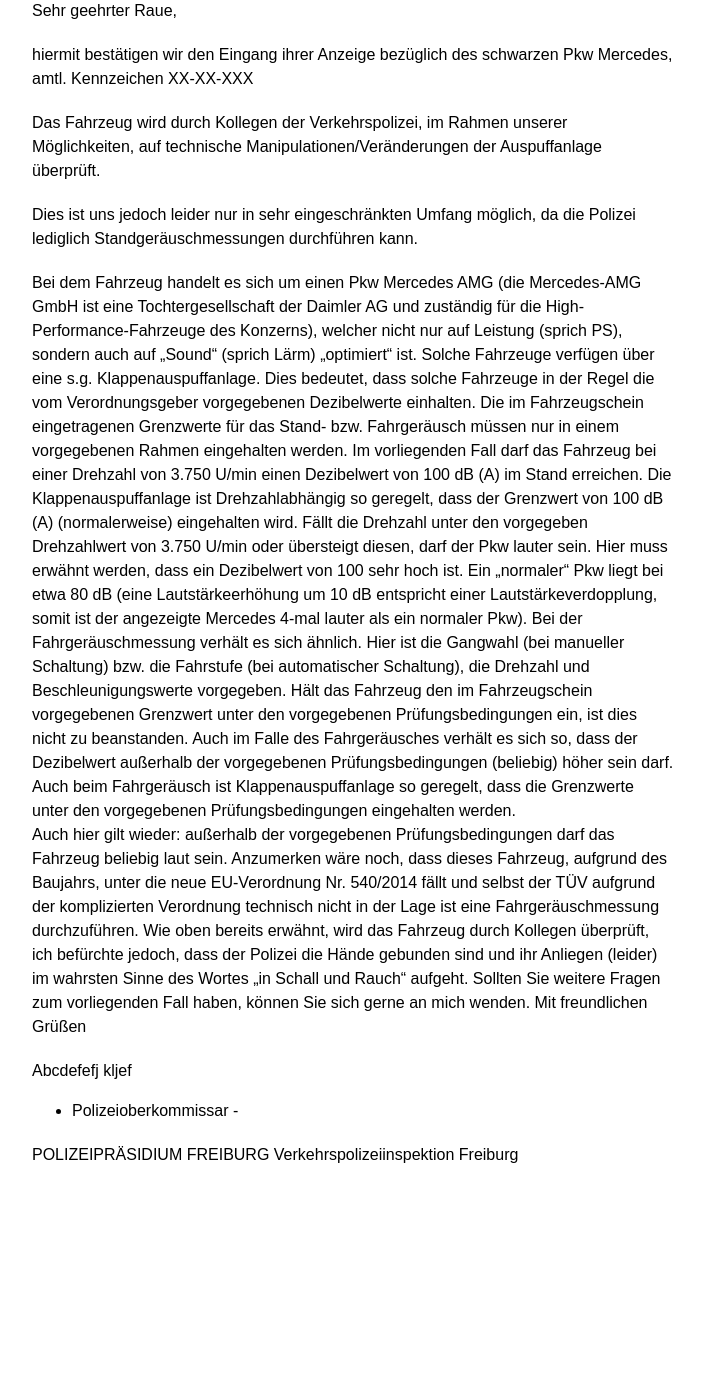
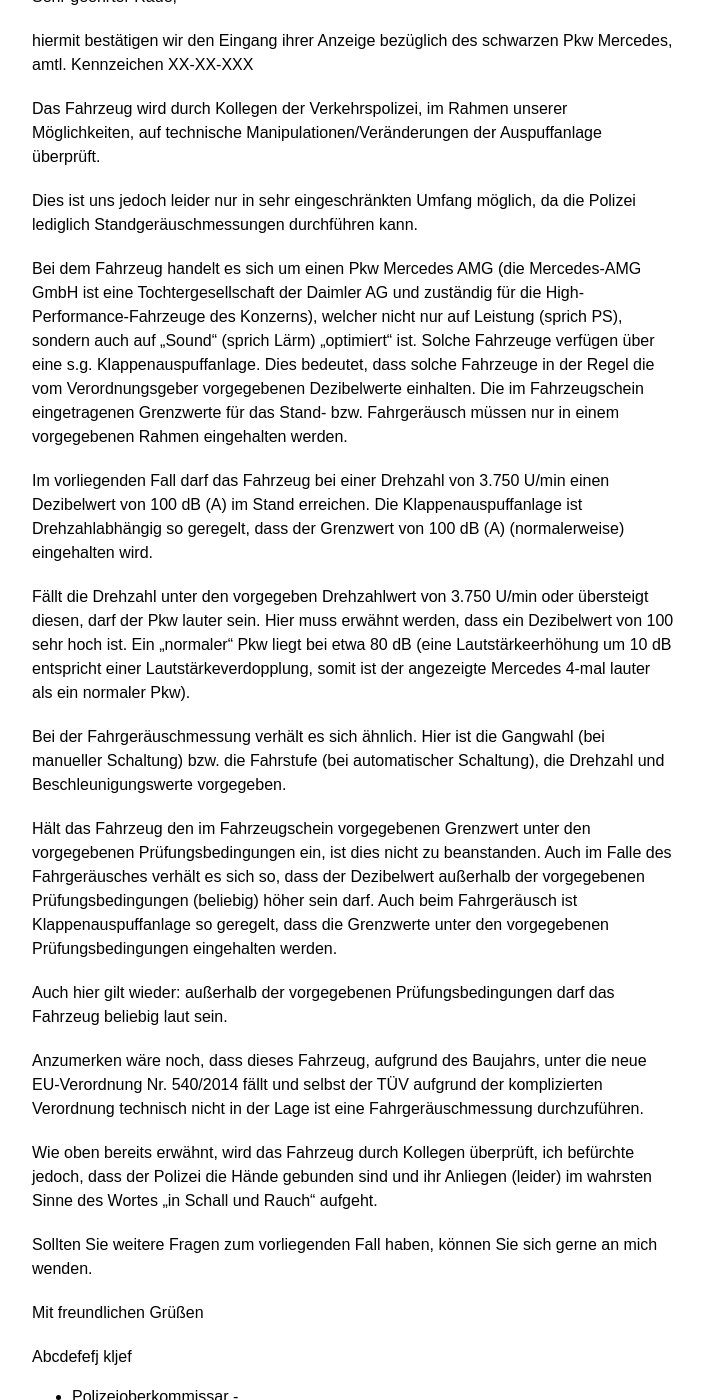
Before and after one commit to rettet-die-stille/rettet-die-stille.github.io, a Jekyll site: the page built from _posts/2019-10-15-Hallo-Welt.md, in a window 1280 px wide and 1400 px high, scrolled down 795 px. Shown: the whole window, without its empty margins (22-726 px from the left). Built offline with Jekyll 4.4.1, drawn with Linux system fonts in a browser that asks for light colours; before the commit the page ends 2006 px from its top, so only the background shows below that.

```diff
--- a/_posts/2019-10-15-Hallo-Welt.md
+++ b/_posts/2019-10-15-Hallo-Welt.md
@@ -5,7 +5,7 @@ date: 2020-05-28
 shorttext: "Dieser Beitrag zeigt auf, wie wenig Möglichkeiten die Polizeibehörden und der TÜV haben, mittels Gräuschmessungen Lärmüberschreitungen festzustellen und zu ahnden."
 ---
 
-# Geräuschmessung durch die Polizei
+## Geräuschmessung durch die Polizei
 
 Sehr geehrter Raue,
 
@@ -17,15 +17,24 @@ Dies ist uns jedoch leider nur in sehr eingeschränkten Umfang möglich, da die
 
 Bei dem Fahrzeug handelt es sich um einen Pkw Mercedes AMG (die Mercedes-AMG GmbH ist eine Tochtergesellschaft der Daimler AG und zuständig für die High-Performance-Fahrzeuge des Konzerns), welcher nicht nur auf Leistung (sprich PS), sondern auch auf „Sound“ (sprich Lärm) „optimiert“ ist. Solche Fahrzeuge verfügen über eine s.g. Klappenauspuffanlage.
 Dies bedeutet, dass solche Fahrzeuge in der Regel die vom Verordnungsgeber vorgegebenen Dezibelwerte einhalten. Die im Fahrzeugschein eingetragenen Grenzwerte für das Stand- bzw. Fahrgeräusch müssen nur in einem vorgegebenen Rahmen eingehalten werden.
+
 Im vorliegenden Fall darf das Fahrzeug bei einer Drehzahl von 3.750 U/min einen Dezibelwert von 100 dB (A) im Stand erreichen. Die Klappenauspuffanlage ist Drehzahlabhängig so geregelt, dass der Grenzwert von 100 dB (A) (normalerweise) eingehalten wird.
+
 Fällt die Drehzahl unter den vorgegeben Drehzahlwert von 3.750 U/min oder übersteigt diesen, darf der Pkw lauter sein.
 Hier muss erwähnt werden, dass ein Dezibelwert von 100 sehr hoch ist. Ein „normaler“ Pkw liegt bei etwa 80 dB (eine Lautstärkeerhöhung um 10 dB entspricht einer Lautstärkeverdopplung, somit ist der angezeigte Mercedes 4-mal lauter als ein normaler Pkw).
+
 Bei der Fahrgeräuschmessung verhält es sich ähnlich. Hier ist die Gangwahl (bei manueller Schaltung) bzw. die Fahrstufe (bei automatischer Schaltung), die Drehzahl und Beschleunigungswerte vorgegeben.
+
 Hält das Fahrzeug den im Fahrzeugschein vorgegebenen Grenzwert unter den vorgegebenen Prüfungsbedingungen ein, ist dies nicht zu beanstanden. Auch im Falle des Fahrgeräusches verhält es sich so, dass der Dezibelwert außerhalb der vorgegebenen Prüfungsbedingungen (beliebig) höher sein darf. Auch beim Fahrgeräusch ist Klappenauspuffanlage so geregelt, dass die Grenzwerte unter den vorgegebenen Prüfungsbedingungen eingehalten werden.
+
 Auch hier gilt wieder: außerhalb der vorgegebenen Prüfungsbedingungen darf das Fahrzeug beliebig laut sein.
+
 Anzumerken wäre noch, dass dieses Fahrzeug, aufgrund des Baujahrs, unter die neue EU-Verordnung Nr. 540/2014 fällt und selbst der TÜV aufgrund der komplizierten Verordnung technisch nicht in der Lage ist eine Fahrgeräuschmessung durchzuführen.
+
 Wie oben bereits erwähnt, wird das Fahrzeug durch Kollegen überprüft, ich befürchte jedoch, dass der Polizei die Hände gebunden sind und ihr Anliegen (leider) im wahrsten Sinne des Wortes „in Schall und Rauch“ aufgeht.
+
 Sollten Sie weitere Fragen zum vorliegenden Fall haben, können Sie sich gerne an mich wenden.
+
 Mit freundlichen Grüßen
 
 Abcdefefj kljef
```
